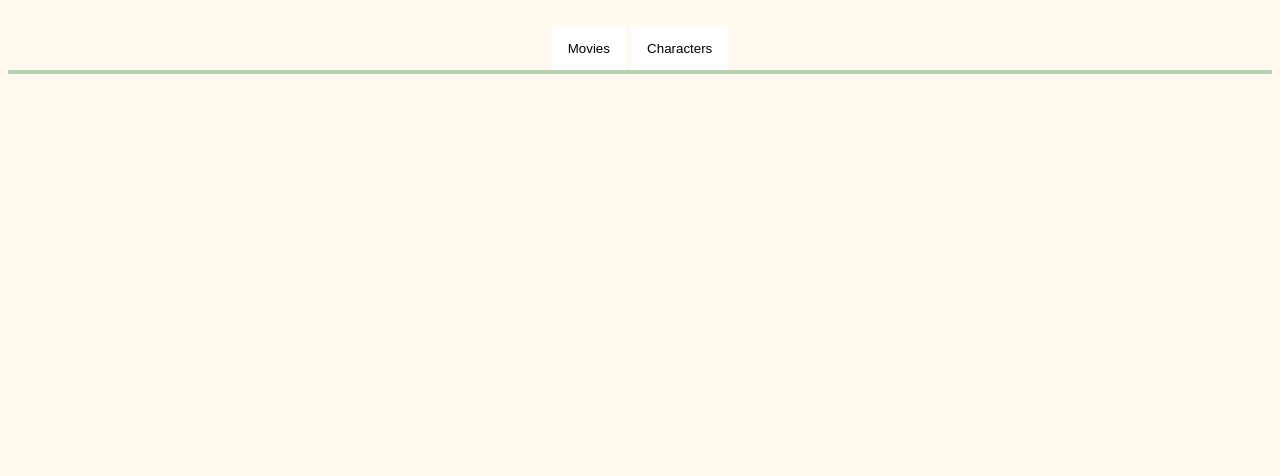
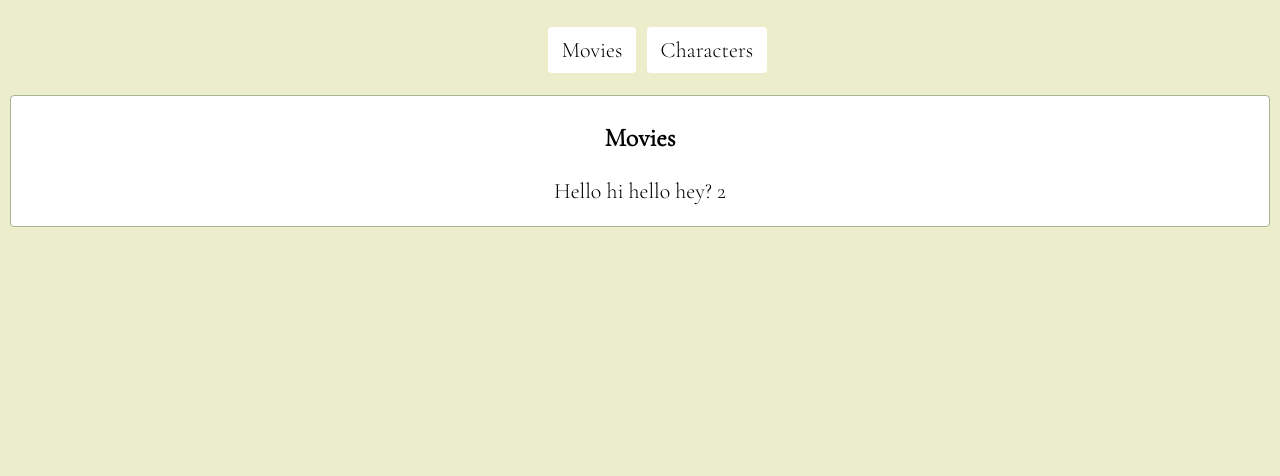
Before and after one commit to ewalker991/ui-pattern-project, a plain HTML site: page index.html in a window 1280 px wide. Shown: the part 324-800 px from the top of the page. Drawn offline with nearby package versions, Linux system fonts and the light colour scheme.

Commit message:
Try at making tabs. They work.

```diff
--- a/index.html
+++ b/index.html
@@ -13,20 +13,24 @@
 <body>
     <h1><img class="logo" src="images/studio-ghibli.png" alt="Studio Ghibli"></h1>
 
-    <div class="tabButtons">
-        <button class="tablinks" onclick="openInfo(event, 'Movies')">Movies</button>
-        <button class="tablinks" onclick="openInfo(event, 'Characters')">Characters</button>
+    <div id="tabbed-content">
+        <ul class="tabs">
+            <li data-target="#movies" class="active">Movies</li>
+            <li data-target="#characters">Characters</li>
+        </ul>
+
+        <div class="panel active" id="movies">
+            <h3>Movies</h3>
+            <p>Hello hi hello hey? 2</p>
+        </div>
+
+        <div class="panel" id="characters">
+            <h3>Characters</h3>
+            <p>Hello hi hello hey? 658765</p>
+        </div>
     </div>
+</body>
 
-    <div id="movies" class="tabcontent">
-        <!-- <h3>Movies</h3> -->
-    </div>
-    <div id="characters" class="tabcontent">
-        <!-- <h3>Characters</h3> -->
-    </div>
-
-
-</body>
 <script src="script.js"></script>
 
 </html>
--- a/script.js
+++ b/script.js
@@ -1,16 +1,36 @@
-function openInfo(evt, tabName) {
-    let i, tabcontent, tablinks;
-    tabcontent = document.getElementsByClassName("tabcontent");
-    for (i = 0; i < tabcontent.length; i++) {
-        tabcontent[i].style.display = "none";
+console.log("Javascript is loaded!")
+
+// function openInfo(evt, tabName) {
+//     let i, tabcontent, tablinks;
+//     tabcontent = document.getElementsByClassName("tabcontent");
+//     for (i = 0; i < tabcontent.length; i++) {
+//         tabcontent[i].style.display = "none";
+//     }
+
+//     tablinks = document.getElementsByClassName("tablinks");
+//     for (i = 0; i < tablinks.length; i++) {
+//         tablinks[i].className = tablinks[i].className.replace(" active", "");
+//     }
+
+//     document.getElementById(tabName)
+//     tabName.style.display = "block";
+//     evt.currentTarget.className += " active";
+// }
+
+const tabs = document.querySelector('.tabs');
+const panels = document.querySelectorAll('.panel');
+
+console.log(panels)
+
+tabs.addEventListener('click', function(e) {
+    if (e.target.tagName == "LI") {
+        const targetPanel = document.querySelector(e.target.dataset.target);
+        panels.forEach(function(panel) {
+            if (panel == targetPanel) {
+                panel.classList.add('active');
+            } else {
+                panel.classList.remove('active');
+            }
+        })
     }
-
-    tablinks = document.getElementsByClassName("tablinks");
-    for (i = 0; i < tablinks.length; i++) {
-        tablinks[i].className = tablinks[i].className.replace(" active", "");
-    }
-
-    document.getElementById(tabName)
-    tabName.style.display = "block";
-    evt.currentTarget.className += " active";
-}
+})
--- a/style.css
+++ b/style.css
@@ -1,27 +1,61 @@
 @import url('https://fonts.googleapis.com/css2?family=Cormorant+Garamond:wght@300&display=swap');
 
 body {
-    background-color: rgb(255, 249, 240);
+    background-color: rgb(236, 238, 203);
     text-align: center;
     font-family: 'Cormorant Garamond', serif;
     font-size: 22px;
+    margin: 0 auto;
 }
 
 .logo {
     max-width: 600px;
 }
 
-.tabcontent {
-    overflow: hidden;
-    border: 1px solid rgb(185, 207, 177);
+#tabbed-content li {
+    display: inline-block;
+    padding: 10px 14px;
+    background: white;
+    border-radius: 4px;
+    cursor: pointer;
+    margin-right: 5px;
+    align-content: center;
+}
+
+#tabbed-content .panel {
+    /* max-width: 600px; */
+    position: relative;
+    display: none;
+    border: 1px solid rgb(166, 180, 145);
+    padding: 0 10px;
+    border-radius: 4px;
+    margin: 10px;
+}
+
+#tabbed-content .panel.active {
+    display: block;
     background-color: white;
 }
 
-.tablinks {
-    background-color: white;
-    float: center;
-    outline: none;
-    border: none;
-    padding: 14px 16px;
-    transition: 0.3s;
+@media screen and (max-device-width: 500px) {
+
+    body {
+        /* margin: 0 auto; */
+        width: 140vw;
+        padding: 10px;
+        /* margin-left: 2px; */
+    }
+
+    .tabbed-content {
+        display: flex;
+        flex-direction: column;
+        align-items: center;
+    }
 }
+
+@media screen and (max-width: 780px) {
+    .tabbed-content {
+        flex-direction: column;
+        align-items: center;
+    }
+}
```
